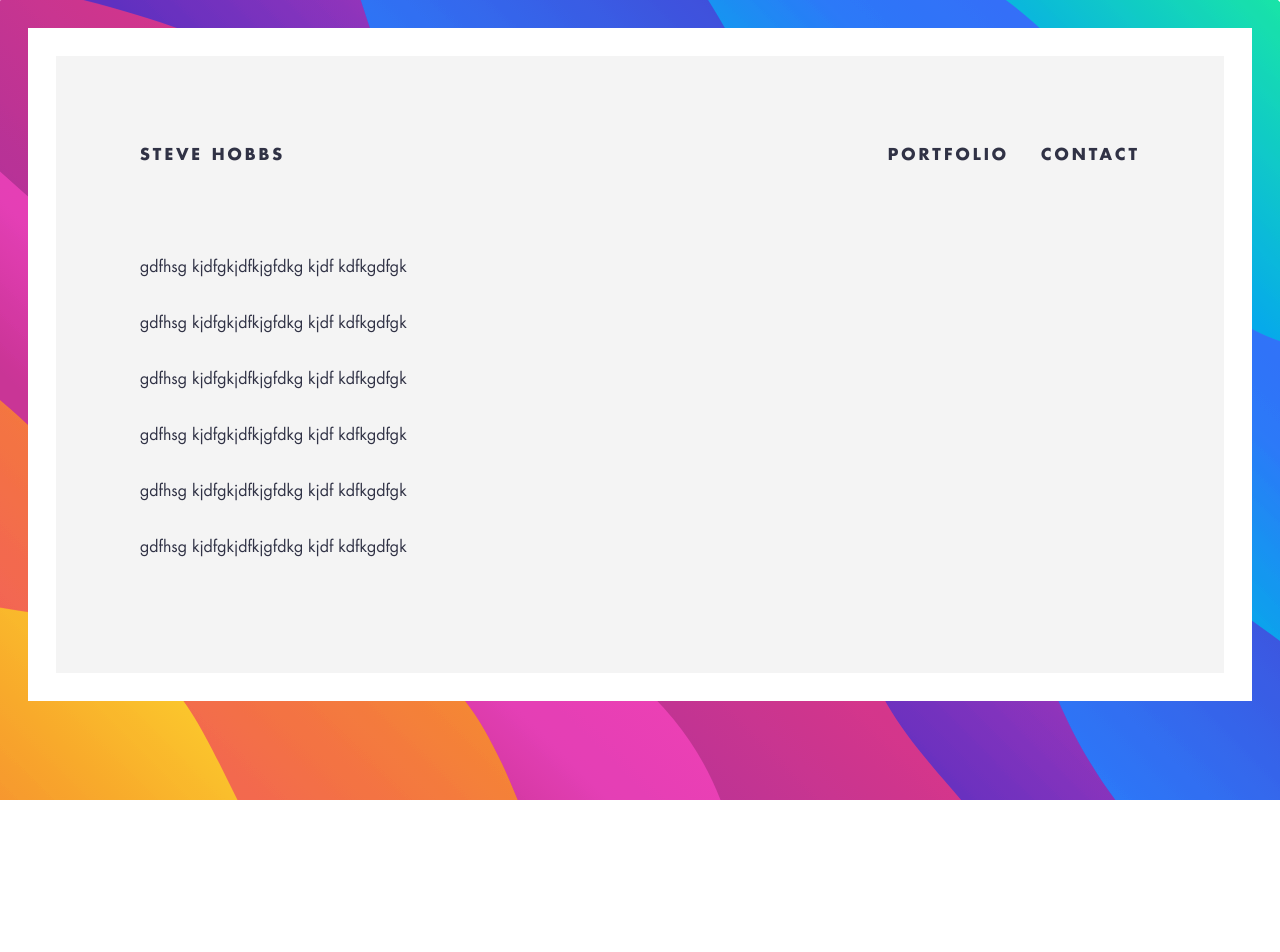
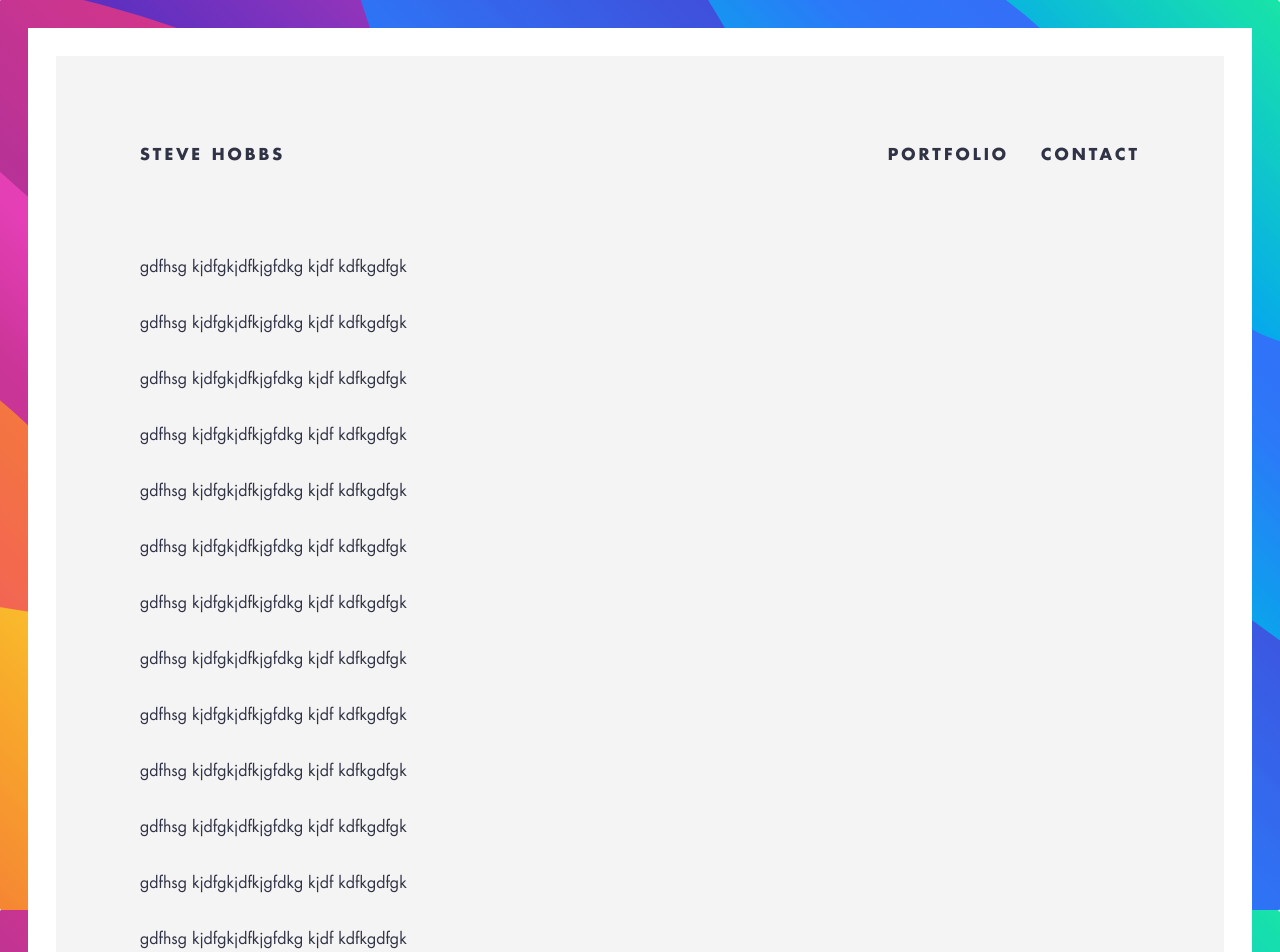
Before and after one commit to shoobzy/iamstevehobbs, a React (Vite) app: page /la-bergerie in a window 1280 px wide. Shown: the top 952 px of the page. Before the commit the page ends 800 px from the top, so only its background shows below. Built offline with nearby package versions, Linux system fonts and the light colour scheme.

Commit message:
Transitions now work

```diff
--- a/src/components/App.js
+++ b/src/components/App.js
@@ -22,19 +22,14 @@ const project_routes = [
 
 class App extends React.Component {
   render() {
-    const styles = {
-      position: "relative"
-    }
-
     return (
       <div>
         <div className="o-Page">
           <div className="o-Container">
             <Header />
-          </div>
-        </div>
+
             <Route render={({location}) => (
-          <TransitionGroup style={styles}>
+              <TransitionGroup>
                 <CSSTransition
                   key={location.key}
                   timeout={500}
@@ -54,6 +49,8 @@ class App extends React.Component {
               </TransitionGroup>
             )} />
           </div>
+        </div>
+      </div>
     );
   }
 }
--- a/src/components/Home.js
+++ b/src/components/Home.js
@@ -5,7 +5,7 @@ import Portfolio from "./Portfolio";
 
 const Home = () => {
   return (
-    <div className="c-Page fadeInUp">
+    <div className="c-Page">
       <div className="o-Container">
         <Intro />
         <Portfolio />
--- a/src/components/Projects/LaBergerie.js
+++ b/src/components/Projects/LaBergerie.js
@@ -1,8 +1,29 @@
 import React from "react";
+
+import ScrollToTopOnMount from "../ScrollToTopOnMount";
 
 const LaBergerieProject = () => {
   return (
     <div className="c-Page fadeInUp">
+      <ScrollToTopOnMount />
+      <p>gdfhsg kjdfgkjdfkjgfdkg kjdf kdfkgdfgk</p>
+      <p>gdfhsg kjdfgkjdfkjgfdkg kjdf kdfkgdfgk</p>
+      <p>gdfhsg kjdfgkjdfkjgfdkg kjdf kdfkgdfgk</p>
+      <p>gdfhsg kjdfgkjdfkjgfdkg kjdf kdfkgdfgk</p>
+      <p>gdfhsg kjdfgkjdfkjgfdkg kjdf kdfkgdfgk</p>
+      <p>gdfhsg kjdfgkjdfkjgfdkg kjdf kdfkgdfgk</p>
+      <p>gdfhsg kjdfgkjdfkjgfdkg kjdf kdfkgdfgk</p>
+      <p>gdfhsg kjdfgkjdfkjgfdkg kjdf kdfkgdfgk</p>
+      <p>gdfhsg kjdfgkjdfkjgfdkg kjdf kdfkgdfgk</p>
+      <p>gdfhsg kjdfgkjdfkjgfdkg kjdf kdfkgdfgk</p>
+      <p>gdfhsg kjdfgkjdfkjgfdkg kjdf kdfkgdfgk</p>
+      <p>gdfhsg kjdfgkjdfkjgfdkg kjdf kdfkgdfgk</p>
+      <p>gdfhsg kjdfgkjdfkjgfdkg kjdf kdfkgdfgk</p>
+      <p>gdfhsg kjdfgkjdfkjgfdkg kjdf kdfkgdfgk</p>
+      <p>gdfhsg kjdfgkjdfkjgfdkg kjdf kdfkgdfgk</p>
+      <p>gdfhsg kjdfgkjdfkjgfdkg kjdf kdfkgdfgk</p>
+      <p>gdfhsg kjdfgkjdfkjgfdkg kjdf kdfkgdfgk</p>
+      <p>gdfhsg kjdfgkjdfkjgfdkg kjdf kdfkgdfgk</p>
       <p>gdfhsg kjdfgkjdfkjgfdkg kjdf kdfkgdfgk</p>
       <p>gdfhsg kjdfgkjdfkjgfdkg kjdf kdfkgdfgk</p>
       <p>gdfhsg kjdfgkjdfkjgfdkg kjdf kdfkgdfgk</p>
--- /dev/null
+++ b/src/components/ScrollToTopOnMount.js
@@ -0,0 +1,13 @@
+import React from "react";
+
+class ScrollToTopOnMount extends React.Component {
+  componentDidMount() {
+    window.scrollTo(0, 0);
+  }
+
+  render() {
+    return null;
+  }
+}
+
+export default ScrollToTopOnMount;
--- a/src/scss/_components.scss
+++ b/src/scss/_components.scss
@@ -23,31 +23,6 @@
         &:first-child {
             margin-left: 0;
         }
-    }
-}
-
-.c-Page {
-    background: $off-white;
-    margin: 0 $o-gutter $o-gutter;
-    padding: $o-gutter * 3;
-    padding-top: 0 !important;
-    border: $o-gutter solid $white;
-    border-top: 0;
-    box-sizing: border-box;
-    transition: opacity 300ms linear 150ms, transform 300ms ease-out 150ms;
-
-    @include for-tablet-landscape-down {
-        padding: #{$o-gutter * 2} #{$o-gutter * 1.5};
-    }
-
-    @include for-phone-only {
-        margin: $o-gutter / 2;
-        padding: #{$o-gutter * 2} #{$o-gutter * 1};
-        border: #{$o-gutter / 2} solid $white;
-    }
-
-    @include for-desktop-up {
-        padding: #{$o-gutter * 3} #{$o-gutter * 1};
     }
 }
 
--- a/src/scss/_objects.scss
+++ b/src/scss/_objects.scss
@@ -15,11 +15,9 @@ $o-gutter: 28px;
 //@todo Update this page styling - it also applies to c-Page
 .o-Page {
     background: $off-white;
-    margin: $o-gutter $o-gutter 0;
+    margin: $o-gutter;
     padding: $o-gutter * 3;
-    padding-bottom: 0 !important;
     border: $o-gutter solid $white;
-    border-bottom: 0;
     box-sizing: border-box;
     transition: opacity 300ms linear 150ms, transform 300ms ease-out 150ms;
 
--- a/src/scss/_tools.scss
+++ b/src/scss/_tools.scss
@@ -42,66 +42,27 @@
 
 @keyframes fadeInUp {
     0% {
-        transform: translateY(100px);
+        opacity: 0;
+        transform: translate3d(0, 100px, 0);
     }
 
-    100% {
-        transform: translateY(0);
+    to {
+        opacity: 1;
+        transform: translate3d(0, 0, 0);
     }
 }
 
-// Some helpers
-// !important declarations are acceptable for helpers
-// .fadeInUp {
-//     opacity: 0;
-//     transform: translateY(0);
-//     transition: transform .5s, opacity .5s;
-// }
-
-// .fadeInUp-enter-done {
-//     opacity: 1;
-//     transition: transform .5s, opacity .5s;
-// }
-
-// .fadeInUp-appear,
-// .fadeInUp-enter {
-//     transform: translateY(100px);
-//     transition: transform .5s, opacity .5s;
-// }
-
-// .fadeInUp-appear-active,
-// .fadeInUp-enter.fadeInUp-enter-active {
-//     opacity: 0;
-//     transition: transform .5s, opacity .5s;
-// }
-
-// .fadeInUp-exit {
-//     opacity: 0;
-//     transition: transform .5s, opacity .5s;
-// }
-
-// .fadeInUp-exit.fadeInUp-exit-active {
-//     opacity: 0;
-//     transition: transform .5s, opacity .5s;
-// }
 .fadeInUp {
-    position: absolute;
-    right: 0;
-    left: 0;
+    animation-name: fadeInUp;
+    animation-duration: .5s;
 }
 
 .fadeInUp-appear,
 .fadeInUp-enter {
-    opacity: 0;
-    z-index: 1;
-    transform: translateY(-28px);
+    animation-name: fadeInUp;
+    animation-duration: .5s;
 }
 
-// .fadeInUp-appear p,
-// .fadeInUp-enter p {
-//   transform: translateY(-5px);
-//   opacity: 0;
-// }
 .fadeInUp-appear-active,
 .fadeInUp-enter.fadeInUp-enter-active {
     opacity: 1;
@@ -109,26 +70,6 @@
     transition: opacity 300ms linear 150ms, transform 300ms ease-out 150ms;
 }
 
-// .fadeInUp-appear-active p,
-// .fadeInUp-enter.fadeInUp-enter-active p {
-//   transform: translateY(0);
-//   opacity: 1;
-// }
-
-// .fadeInUp-appear-active p:nth-child(2),
-// .fadeInUp-enter.fadeInUp-enter-active p:nth-child(2) {
-//   transition: opacity 300ms linear 300ms, transform 300ms ease-out 300ms;
-// }
-
-// .fadeInUp-appear-active p:nth-child(3),
-// .fadeInUp-enter.fadeInUp-enter-active p:nth-child(3) {
-//   transition: opacity 300ms linear 400ms, transform 300ms ease-out 400ms;
-// }
-
-// .fadeInUp-appear-active p:nth-child(4),
-// .fadeInUp-enter.fadeInUp-enter-active p:nth-child(4) {
-//   transition: opacity 300ms linear 500ms, transform 300ms ease-out 500ms;
-// }
 .fadeInUp-exit {
     opacity: 1;
     transform: translateY(0);
@@ -136,6 +77,6 @@
 
 .fadeInUp-exit.fadeInUp-exit-active {
     opacity: 0;
-    transform: translateY(-28px);
-    transition: opacity 150ms linear, transform 150ms ease-in;
+    // transform: translateY(-28px);
+    transition: opacity 0s linear, transform 0s ease-in;
 }
```
Lines whose indentation alone changed are shown as unchanged.
